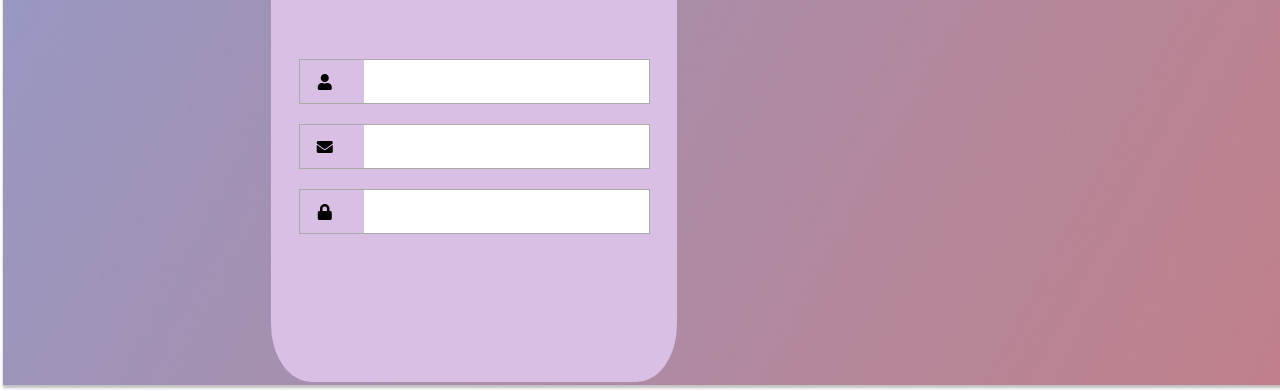
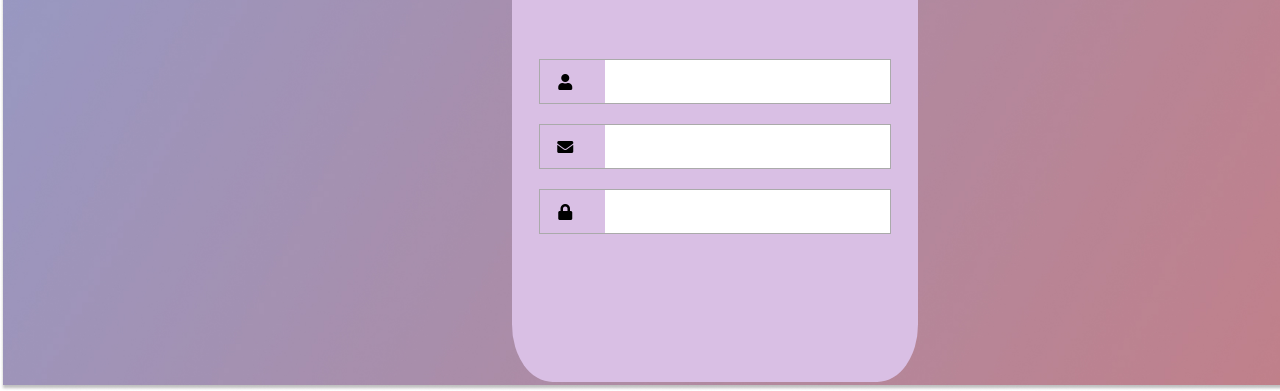
Before and after one commit to Roloper/Login_Facial, a Flask app: template template/administrador-registra-vendedor-completo.html in a window 1280 px wide; the page is wider, and only the part inside the window is pictured. Shown: the part 409-800 px from the top of that part. Run offline with Flask 3, Linux system fonts and the light colour scheme; the template is opened without the code that fills it, so the values that code supplies are empty; parts of the project's set-up code (start-up, migrations or seed data) failed here and were passed over; some libraries are stand-ins or nearby versions.

Commit message:
bal safasfasf

```diff
--- a/static/.CSS/administrador-registra-vendedor-completo.css
+++ b/static/.CSS/administrador-registra-vendedor-completo.css
@@ -22,7 +22,7 @@ body {
     margin-top: 20px;
     width: 80%;
     max-width: 400px;
-    margin-left: 21.2%;
+    margin-left: 40%;
     border-radius: 10%;
 }
 
@@ -88,7 +88,7 @@ body {
 }
 
 .texto-contenedor {
-    margin-left: 250px;
+    margin-left: 610px;
     margin-bottom: 10px;
     color: white;
     display: flex;
```
